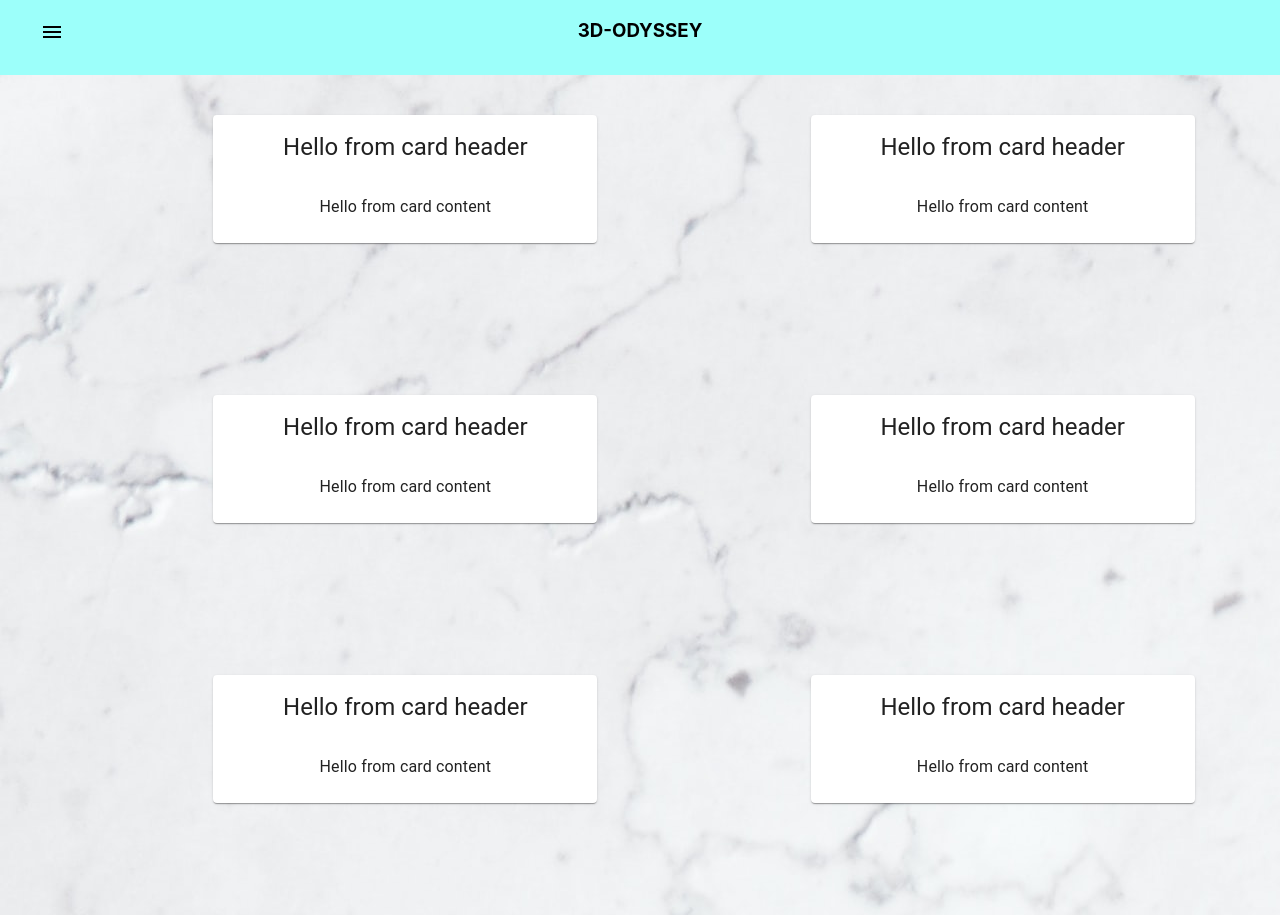
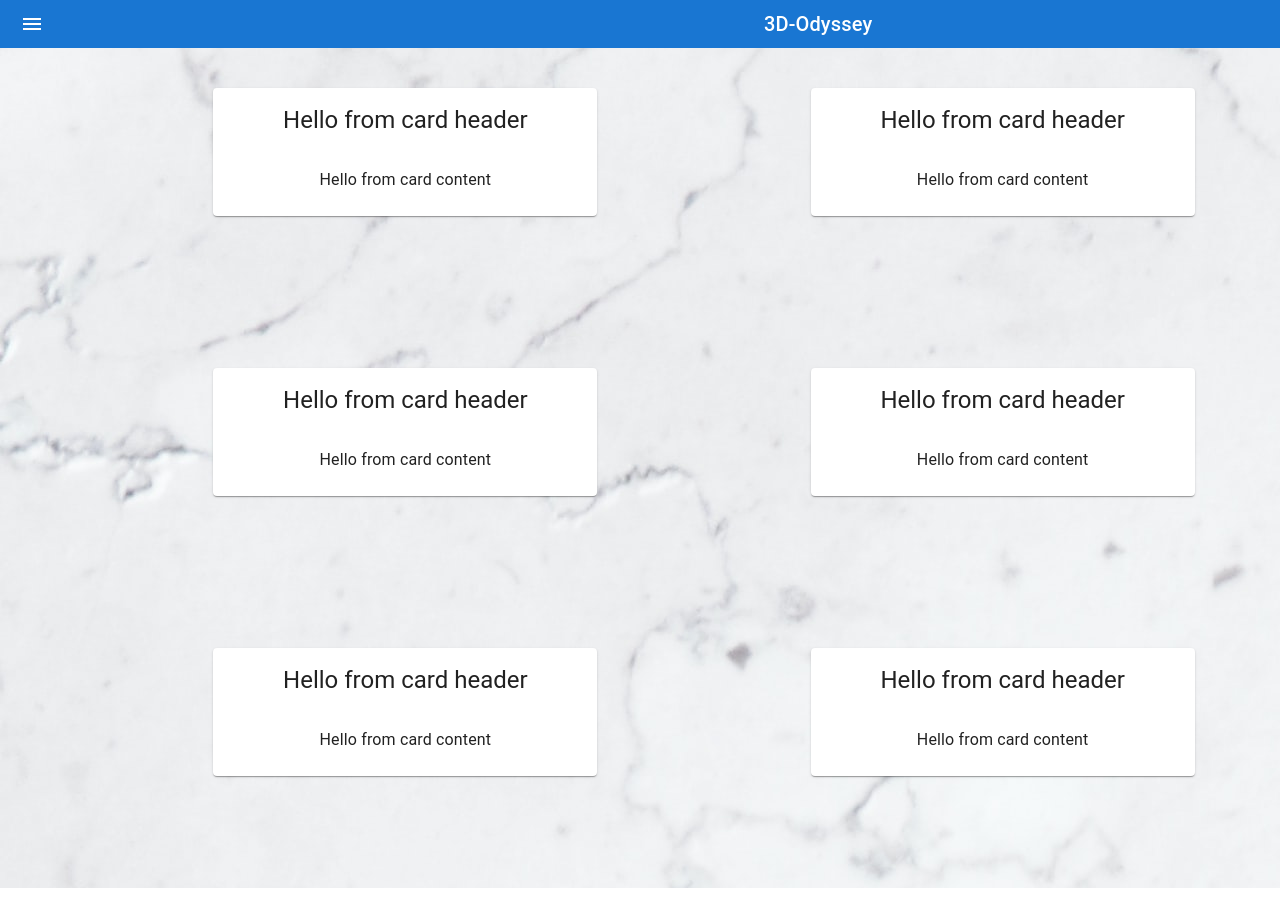
Before and after one commit to Bohjaangles/3d-odyssey, a React (Create React App) app: page / in a window 1280 px wide. After the commit the page ends 888 px from the top, so only its background shows below. Built offline with nearby package versions, Linux system fonts and the light colour scheme.

Commit message:
change header from raw react to MUI

```diff
--- a/src/App.js
+++ b/src/App.js
@@ -1,12 +1,13 @@
 import React from 'react';
 import Header from './components/Header';
+import Header2 from './components/Header2';
 import CardList from './components/CardList';
 import './App.css';
 
 function App() {
   return (
     <div className="App" >
-      <Header/>
+      <Header2/>
       <CardList />
     </div>
   );
--- /dev/null
+++ b/src/components/Header2.jsx
@@ -0,0 +1,34 @@
+import * as React from 'react';
+import AppBar from '@mui/material/AppBar';
+import Box from '@mui/material/Box';
+import Toolbar from '@mui/material/Toolbar';
+import Typography from '@mui/material/Typography';
+import IconButton from '@mui/material/IconButton';
+import MenuIcon from '@mui/icons-material/Menu';
+
+export default function Header2() {
+  function hamburgler() {
+    alert('Would you like fries with that?')
+  }
+
+  return (
+    <Box sx={{ flexGrow: 1, boxShadow: 1 }}>
+      <AppBar position="static">
+        <Toolbar variant="dense">
+          <IconButton edge="start" color="inherit" aria-label="menu" sx={{ mr: 2 }}>
+            <MenuIcon onClick={hamburgler}/>
+          </IconButton>
+          <Typography
+            className='header-title'
+            variant="h6"
+            color="inherit"
+            component="div"
+            sx={{ ml: 87 }}
+          >
+            3D-Odyssey
+          </Typography>
+        </Toolbar>
+      </AppBar>
+    </Box>
+  );
+}
```
